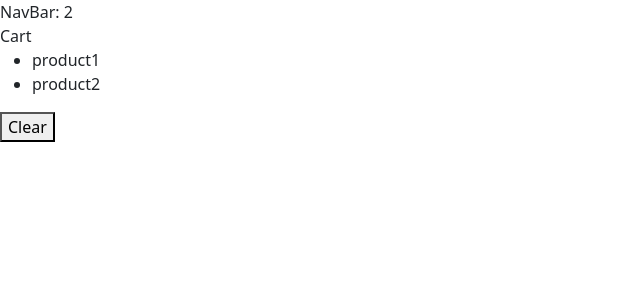
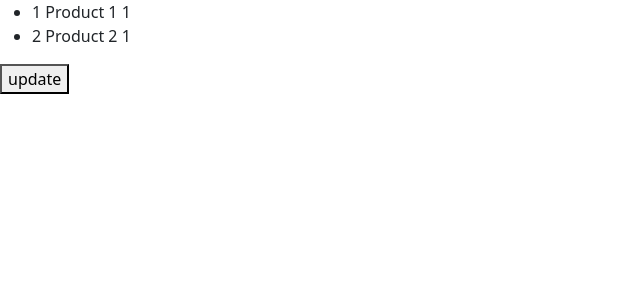
Before and after one commit to R-S-A-N-J-A-Y/MovieHub, a React (Vite) app: page / in a window 1280 px wide. Shown: the top 300 px of the page, without its empty margins (0-640 px from the left). Built offline with nearby package versions, Linux system fonts and the light colour scheme.

Commit message:
practise: updating an cart using state hook objects

```diff
--- a/src/App.tsx
+++ b/src/App.tsx
@@ -1,14 +1,36 @@
 import { useState } from "react";
-import NavBar from "./components/Cart/NavBar";
-import Cart from "./components/Cart/Cart";
 
 function App() {
-  const [cart, setCart] = useState(["product1", "product2"]);
+  const [cart, setCart] = useState({
+    discount: 0.1,
+    items: [
+      { id: 1, title: "Product 1", quantity: 1 },
+      { id: 2, title: "Product 2", quantity: 1 },
+    ],
+  });
 
-  return <div>
-    <NavBar cartCount = {cart.length}/>
-    <Cart cartItems = {cart} onClear={() => setCart([])}/>
-  </div>;
+  const handleClick = () => {
+    setCart({
+      ...cart,
+      items: cart.items.map((item) =>
+        (item.id === 1) ? { ...item, quantity: item.quantity + 1 } : item
+      ),
+    });
+  };
+
+
+  return (
+    <div>
+      <ul>
+        {cart.items.map((item) => (
+          <li key={item.id}>
+            {item.id} {item.title} {item.quantity}{" "}
+          </li>
+        ))}
+      </ul>
+      <button onClick={handleClick}>update</button>
+    </div>
+  );
 }
 
 export default App;
```
